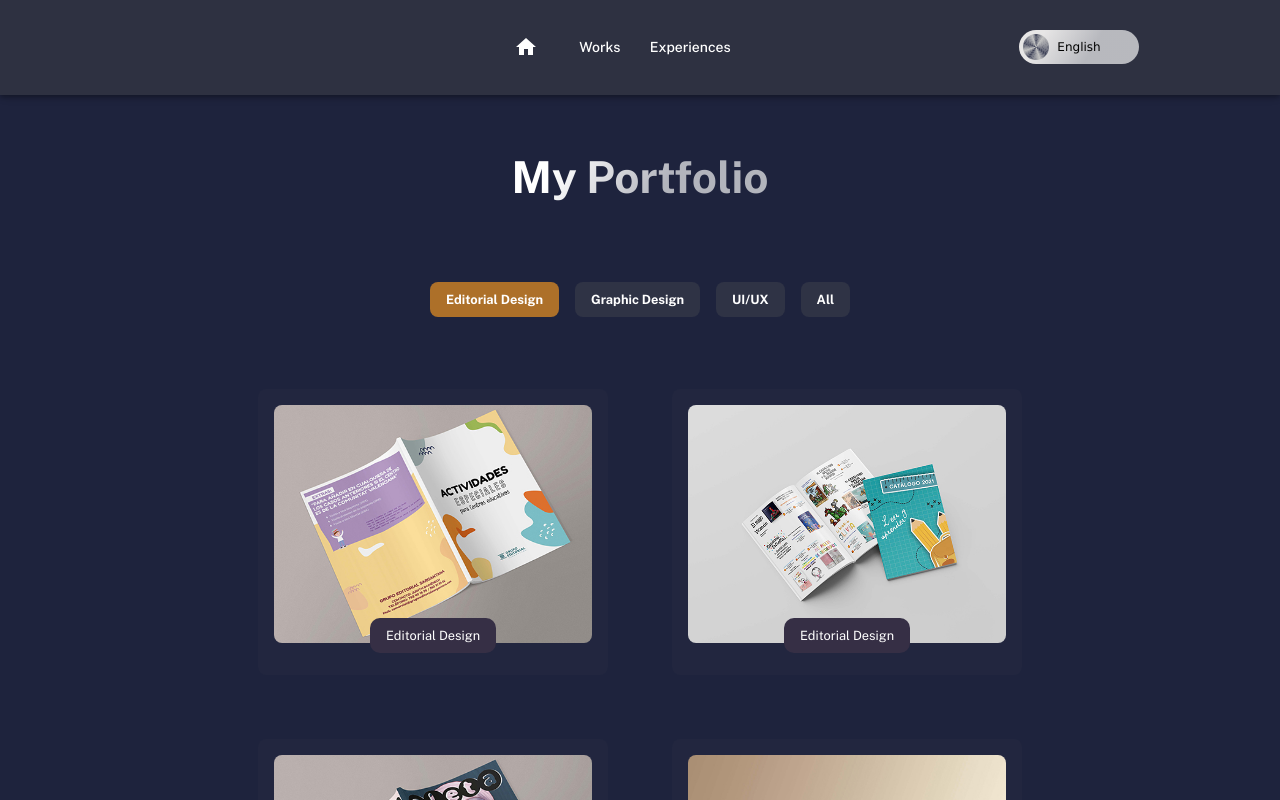
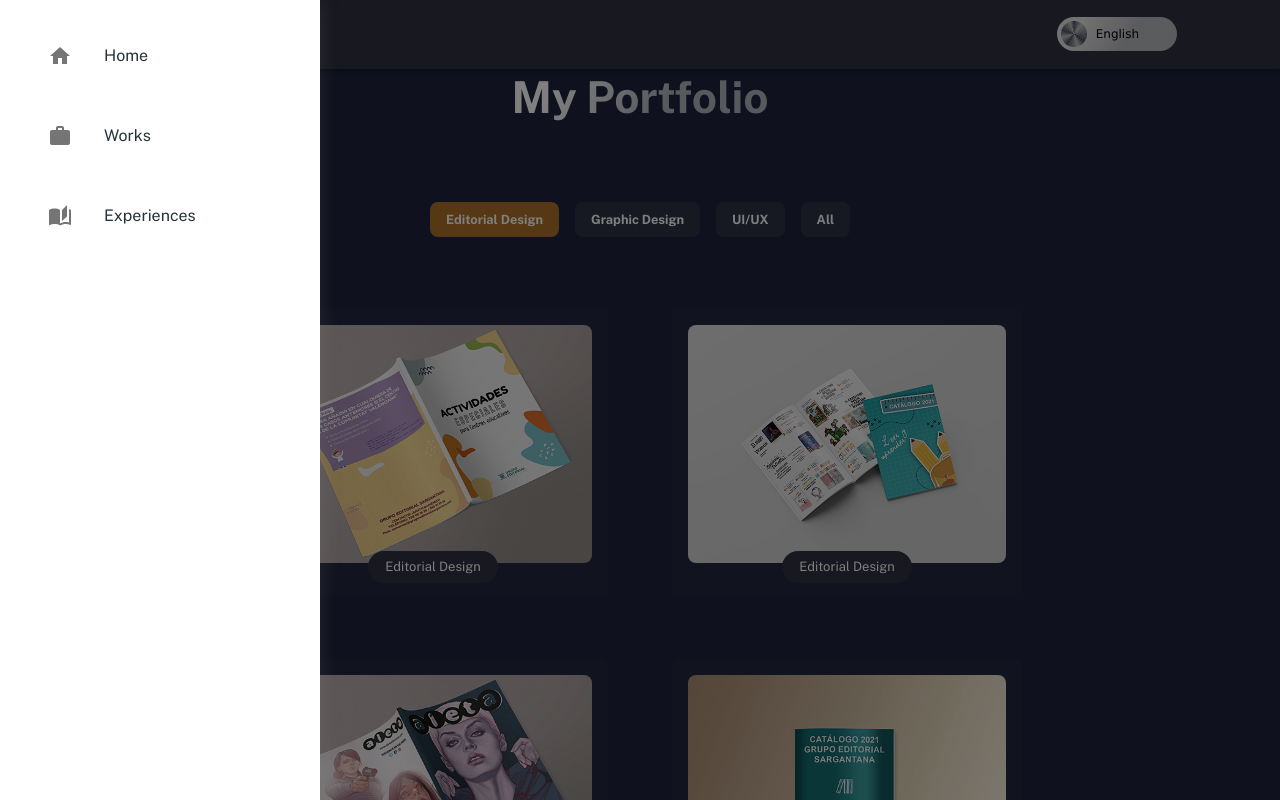
Before and after one commit to AbrahamRivero/David_Portfolio_NextJs, a Next.js app: page /works in a window 1280 px wide. Both pictures are taken after a click on the button "menu". Shown: the top 800 px of the page. Built offline with nearby package versions, Linux system fonts and the light colour scheme.

Commit message:
Ajustes realizados

```diff
--- a/package.json
+++ b/package.json
@@ -20,6 +20,7 @@
 		"@mui/lab": "^5.0.0-alpha.87",
 		"@mui/material": "^5.8.5",
 		"@mui/styles": "^5.8.4",
+		"@next/bundle-analyzer": "^12.2.2",
 		"@redux-devtools/extension": "^3.2.2",
 		"@reduxjs/toolkit": "^1.8.1",
 		"@sanity/client": "^3.2.0",
@@ -27,10 +28,14 @@
 		"dayjs": "^1.11.3",
 		"framer-motion": "^6.3.15",
 		"graphql": "^16.5.0",
+		"infinite-react-carousel": "^1.2.11",
+		"lighthouse": "^9.6.3",
+		"mongodb": "^4.8.0",
 		"next": "^12.1.6",
 		"notistack": "^2.0.5",
 		"react": "^18.2.0",
 		"react-dom": "^18.2.0",
+		"react-elastic-carousel": "^0.11.5",
 		"react-hook-form": "^7.33.0",
 		"react-icons": "^4.4.0",
 		"react-redux": "^8.0.2",
--- a/src/components/others/Carousel/Carousel.js
+++ b/src/components/others/Carousel/Carousel.js
@@ -1,7 +1,7 @@
 import { Fragment } from 'react'
 import Box from '@mui/material/Box'
-
 import classes from '../../../../styles/Carousel.module.scss'
+import Image from 'next/image'
 
 const Carousel = ({ images }) => {
 	return (
@@ -12,7 +12,7 @@ const Carousel = ({ images }) => {
 						<Fragment key={index}>
 							<input type="radio" name="slider" defaultChecked />
 							<Box className={classes.imgBx}>
-								<img src={image} />
+								<Image src={image} />
 							</Box>
 						</Fragment>
 					)
--- /dev/null
+++ b/src/components/others/UserLayout/components/Drawer/NavigationDrawer.js
@@ -0,0 +1,181 @@
+import { Fragment } from 'react'
+import { navigationDrawerLinks, navigationDrawerRefs } from './constants'
+import { useSelector } from 'react-redux'
+import { theme } from '../../../../../theme'
+import ListItemText from '@mui/material/ListItemText'
+import Drawer from '@mui/material/Drawer'
+import IconButton from '@mui/material/IconButton'
+import List from '@mui/material/List'
+import ListItem from '@mui/material/ListItem'
+import ListItemButton from '@mui/material/ListItemButton'
+import ListItemIcon from '@mui/material/ListItemIcon'
+import PropTypes from 'prop-types'
+import styled from '@mui/system/styled'
+import MenuIcon from '@mui/icons-material/Menu'
+import CloseIcon from '@mui/icons-material/Close'
+import Link from 'next/link'
+
+const NavigationDrawer = ({ toggle, setToggle, currentURL }) => {
+	const isEnglishSelected = useSelector(state => state.language.isEnglish)
+	const navigationRefs = navigationDrawerRefs.map(navigationRef => (
+		<ListItem
+			key={navigationRef.linkName}
+			disablePadding
+			onClick={() => {
+				setToggle(false)
+			}}
+		>
+			<Link href={navigationRef.linkUrl}>
+				<ListItemButton>
+					<ListItemIcon>{navigationRef.icon}</ListItemIcon>
+					<ListItemText
+						primary={
+							isEnglishSelected
+								? navigationRef.linkName
+								: navigationRef.linkNameEsp
+						}
+					/>
+				</ListItemButton>
+			</Link>
+		</ListItem>
+	))
+	return (
+		<Fragment>
+			<IconButton
+				size="large"
+				edge="start"
+				aria-label="menu"
+				onClick={() => {
+					setToggle(true)
+				}}
+			>
+				{!toggle ? (
+					<MenuIcon htmlColor={theme.palette.white} />
+				) : (
+					<CloseIcon htmlColor={theme.palette.white} />
+				)}
+			</IconButton>
+			<StyledDrawer
+				anchor="left"
+				open={toggle}
+				onClose={() => {
+					setToggle(false)
+				}}
+			>
+				<List>
+					{navigationDrawerLinks.map(navigationLink => (
+						<ListItem
+							key={navigationLink.linkName}
+							disablePadding
+							onClick={() => {
+								setToggle(false)
+							}}
+						>
+							<Link href={navigationLink.linkUrl}>
+								<ListItemButton>
+									<ListItemIcon>{navigationLink.icon}</ListItemIcon>
+									<ListItemText
+										primary={
+											isEnglishSelected
+												? navigationLink.linkName
+												: navigationLink.linkNameEsp
+										}
+									/>
+								</ListItemButton>
+							</Link>
+						</ListItem>
+					))}
+					{(currentURL == '/' ||
+						currentURL == '/#skills' ||
+						currentURL == '/#contact') &&
+						navigationRefs}
+				</List>
+			</StyledDrawer>
+		</Fragment>
+	)
+}
+
+export default NavigationDrawer
+
+NavigationDrawer.propTypes = {
+	toggle: PropTypes.bool,
+	setToggle: PropTypes.func,
+}
+
+const StyledDrawer = styled(Drawer)(({ theme }) => ({
+	fontFamily: 'sans-serif',
+	'& .MuiDrawer-paper': {
+		position: 'fixed',
+		top: 0,
+		bottom: 0,
+		right: 0,
+		zIndex: 5,
+
+		padding: '1rem',
+
+		width: '60%',
+		height: '100vh',
+
+		display: 'flex',
+		justifyContent: 'flex-start',
+		alignItems: 'flex-start',
+		flexDirection: 'column',
+
+		/* backgroundColor: '#282626f2', */
+		backgroundSize: 'cover',
+		backgroundRepeat: 'repeat',
+
+		/* top box shadow */
+
+		boxShadow: '0px 0px 20px rgba(168, 168, 168, 0.15)',
+
+		[theme.breakpoints.up('md')]: {
+			width: '25%',
+		},
+
+		'& .MuiIconButton-root': {
+			width: '35px',
+			height: '35px',
+			color: '#fff',
+			margin: '0.5rem 1rem',
+		},
+
+		'& .MuiList-root': {
+			listStyle: 'none',
+			margin: 0,
+			padding: 0,
+			height: '100%',
+			width: '100%',
+
+			display: 'flex',
+			justifyContent: 'flex-start',
+			alignItems: 'flex-start',
+			flexDirection: 'column',
+
+			'& .MuiListItem-root': {
+				margin: '1rem',
+
+				'& .MuiLink-root': {
+					color: '#fff',
+					textTransform: 'uppercase',
+					fontSize: '1rem',
+					fontWeight: 500,
+					transition: 'all 0.3s ease-in-out',
+					cursor: 'pointer',
+					width: '100%',
+
+					'&:hover': {
+						color: '#313bac',
+					},
+				},
+				'&:hover': {
+					background: '#89bed359',
+					width: '93%',
+				},
+			},
+		},
+		/* [theme.breakpoints.up('lg')]: {
+			display: 'none',
+		}, */
+	},
+}))
--- /dev/null
+++ b/src/components/others/UserLayout/components/Drawer/constants.js
@@ -0,0 +1,41 @@
+import AutoStoriesIcon from '@mui/icons-material/AutoStories'
+import HomeIcon from '@mui/icons-material/Home'
+import WorkIcon from '@mui/icons-material/Work'
+import BoltIcon from '@mui/icons-material/Bolt'
+import ContactsIcon from '@mui/icons-material/Contacts'
+
+export const navigationDrawerLinks = [
+	{
+		linkName: 'Home',
+		linkNameEsp: 'Inicio',
+		linkUrl: '/',
+		icon: <HomeIcon />,
+	},
+	{
+		linkName: 'Works',
+		linkNameEsp: 'Proyectos',
+		linkUrl: '/works',
+		icon: <WorkIcon />,
+	},
+	{
+		linkName: 'Experiences',
+		linkNameEsp: 'Experiencias',
+		linkUrl: 'experiences',
+		icon: <AutoStoriesIcon />,
+	},
+]
+
+export const navigationDrawerRefs = [
+	{
+		linkName: 'Skills',
+		linkNameEsp: 'Habilidades',
+		linkUrl: '#skills',
+		icon: <BoltIcon />,
+	},
+	{
+		linkName: 'Contact',
+		linkNameEsp: 'Contacto',
+		linkUrl: '#contact',
+		icon: <ContactsIcon />,
+	},
+]
--- /dev/null
+++ b/src/components/others/UserLayout/components/Drawer/index.js
@@ -0,0 +1,19 @@
+import { useState } from 'react'
+import { useRouter } from 'next/router'
+import { extractURLPath } from '../../../../../helpers/utils'
+import withHoc from '../../../../hocs/withHoc'
+import NavigationDrawer from './NavigationDrawer'
+
+const withContainer = withHoc(() => {
+	const [toggle, setToggle] = useState(false)
+	const { asPath } = useRouter()
+	const currentURL = extractURLPath(asPath)
+
+	return {
+		toggle,
+		setToggle,
+		currentURL,
+	}
+})
+
+export default withContainer(NavigationDrawer)
--- a/src/components/others/UserLayout/components/Navbar/Navbar.js
+++ b/src/components/others/UserLayout/components/Navbar/Navbar.js
@@ -1,24 +1,18 @@
-import { styled } from '@mui/system'
-import { MediaMobile } from '../../../Media'
-import { MediaDesktop } from '../../../Media'
+import { Fragment } from 'react'
+import { theme } from '../../../../../theme'
+import { MediaMobile, MediaDesktop } from '../../../Media'
+import styled from '@mui/system/styled'
 import MuiAppBar from '@mui/material/AppBar'
+import Toolbar from '@mui/material/Toolbar'
+import Switch from '../../../LanguageSwitch/Switch'
+import NavigationDrawer from '../Drawer'
 import Box from '@mui/material/Box'
-import Button from '@mui/material/Button'
-import Toolbar from '@mui/material/Toolbar'
 import IconButton from '@mui/material/IconButton'
 import MenuIcon from '@mui/icons-material/MenuSharp'
-import HamburgerMenu from '../HamburguerMenu'
-import Switch from '../../../LanguageSwitch/Switch'
-import HomeIcon from '@mui/icons-material/Home'
-import LinkItem from 'next/link'
-import { Link } from '@mui/material'
-import { theme } from '../../../../../theme'
-import { useSelector } from 'react-redux'
 
 const AppBar = () => {
-	const isEnglishSelected = useSelector(state => state.language.isEnglish)
 	return (
-		<Box flexGrow={1}>
+		<Fragment>
 			<StyledAppBar position="fixed">
 				<FlexToolbar disableGutters>
 					<Box
@@ -29,14 +23,11 @@ const AppBar = () => {
 						id="BOX"
 					>
 						<Box display="flex" alignItems="center" width="100%">
-							<MediaMobile>
-								<HamburgerMenu>
-									<IconButton size="large" edge="start" aria-label="menu">
-										<MenuIcon />
-									</IconButton>
-								</HamburgerMenu>
-							</MediaMobile>
-
+							<NavigationDrawer>
+								<IconButton size="large" edge="start" aria-label="menu">
+									<MenuIcon htmlColor={theme.palette.white} />
+								</IconButton>
+							</NavigationDrawer>
 							<Box
 								display="flex"
 								justifyContent="flex-end"
@@ -47,7 +38,6 @@ const AppBar = () => {
 									component="div"
 									alignItems="center"
 									display="flex"
-									width="65%"
 								>
 									<Box
 										display="flex"
@@ -55,65 +45,6 @@ const AppBar = () => {
 										alignItems="center"
 										width="100%"
 									>
-										{/* 		<Box display="flex" flexDirection="row">
-										{['home', 'work', 'skills', 'experiences', 'contact'].map(
-											item => (
-												<li className="app__flex p-text" key={`link-${item}`}>
-													<div />
-													<StyledLinkButton href={`#${item}`}>
-														{item}
-													</StyledLinkButton>
-												</li>
-											)
-										)}
-									</Box> */}
-										<Box display="flex" flexDirection="row">
-											<li className="app__flex p-text btn-98" key={`link-home`}>
-												<div />
-												<StyledLink href={`/`}>
-													<StyledLinkButton>
-														<HomeIcon />
-													</StyledLinkButton>
-												</StyledLink>
-											</li>
-											<li className="app__flex p-text btn-98" key={`link-work`}>
-												<div />
-												<StyledLink href={`/works`}>
-													<StyledLinkButton>
-														{isEnglishSelected ? 'works' : 'proyectos'}
-													</StyledLinkButton>
-												</StyledLink>
-											</li>
-										{/* 	<li
-												className="app__flex p-text btn-98"
-												key={`link-skills`}
-											>
-												<div />
-												<StyledLinkButton href={`#skills`}>
-													{isEnglishSelected ? 'skills' : 'habilidades'}
-												</StyledLinkButton>
-											</li> */}
-											<li
-												className="app__flex p-text btn-98"
-												key={`link-experiences`}
-											>
-												<div />
-												<StyledLink href={`/experiences`}>
-													<StyledLinkButton>
-														{isEnglishSelected ? 'experiences' : 'experiencias'}
-													</StyledLinkButton>
-												</StyledLink>
-											</li>
-										{/* 	<li
-												className="app__flex p-text btn-98"
-												key={`link-contact`}
-											>
-												<div />
-												<StyledLinkButton href={`#contact`}>
-													{isEnglishSelected ? 'contact' : 'contacto'}
-												</StyledLinkButton>
-											</li> */}
-										</Box>
 										<Switch />
 									</Box>
 								</MediaDesktop>
@@ -122,7 +53,7 @@ const AppBar = () => {
 					</Box>
 				</FlexToolbar>
 			</StyledAppBar>
-		</Box>
+		</Fragment>
 	)
 }
 
@@ -131,7 +62,7 @@ export default AppBar
 const FlexToolbar = styled(Toolbar)(({ theme }) => ({
 	display: 'flex',
 	flexDirection: 'column',
-	padding: `${theme.spacing(3)} ${theme.spacing(1)}`,
+	padding: `${theme.spacing(1.3)} ${theme.spacing(1)}`,
 
 	[theme.breakpoints.down('lg')]: {
 		justifyContent: 'center',
@@ -139,22 +70,14 @@ const FlexToolbar = styled(Toolbar)(({ theme }) => ({
 	},
 }))
 
-const StyledLinkButton = styled(Button)(({ theme }) => ({
-	color: theme.palette.primary.contrastText,
-}))
-
-const StyledLink = styled(LinkItem)(({ theme }) => ({
-	textDecoration: 'none',
-}))
-
 const StyledAppBar = styled(MuiAppBar)(({ theme }) => ({
 	backgroundColor: '#2e3141',
 	color: theme.palette.text.primary,
 	padding: '0 14px',
 	[theme.breakpoints.only('lg')]: {
-		padding: '0 10%',
+		padding: '0 7%',
 	},
 	[theme.breakpoints.up('xl')]: {
-		padding: '0 13% ',
+		padding: '0 10% ',
 	},
 }))
--- a/src/container/Work/Works.js
+++ b/src/container/Work/Works.js
@@ -9,6 +9,8 @@ import styled from '@mui/system/styled'
 import Link from 'next/link'
 
 import styles from '../../../styles/Work.module.scss'
+import ActionAreaCard from '../../components/others/Cards/WorkCards'
+import { Chip } from '@mui/material'
 
 const Works = () => {
 	const isEnglishSelected = useSelector(state => state.language.isEnglish)
@@ -111,11 +113,7 @@ const Works = () => {
 								</div>
 
 								<div className={`${styles.app__work_content} app__flex`}>
-									<div className={`${styles.app__work_tag} app__flex`}>
-										<p className="p-text">
-											{isEnglishSelected ? work.tag : work.tagEsp}
-										</p>
-									</div>
+								<TagChip label={isEnglishSelected ? work.tag : work.tagEsp} />
 								</div>
 							</div>
 						</Tooltip>
@@ -131,3 +129,12 @@ export default AppWrap(
 	'work',
 	'app__workBg'
 )
+
+const TagChip = styled(Chip)(({ theme }) => ({
+	color: theme.palette.white,
+	margin: '3px',
+	padding: '5px',
+	position: 'absolute',
+	top: '-15px',
+	background: '#2e3141',
+}))
--- a/src/pages/_document.js
+++ b/src/pages/_document.js
@@ -1,20 +1,20 @@
 import Document, { Html, Head, Main, NextScript } from 'next/document'
 
 class CustomDocument extends Document {
-	render () {
+	render() {
 		return (
-			<Html>
-				<Head>
-					<link rel='icon' href='/logo.svg' />
-					<link rel='preconnect' href='https://fonts.googleapis.com'></link>
+			<Html lang="en-US">
+				<Head title="David Portfolio">
+					<link rel="icon" href="/logo.svg" />
+					<link rel="preconnect" href="https://fonts.googleapis.com"></link>
 					<link
-						rel='preconnect'
-						href='https://fonts.gstatic.com'
-						crossOrigin='true'
+						rel="preconnect"
+						href="https://fonts.gstatic.com"
+						crossOrigin="true"
 					></link>
 					<link
-						href='https://fonts.googleapis.com/css2?family=Public+Sans:wght@300;400;500;600;700&display=swap'
-						rel='stylesheet'
+						href="https://fonts.googleapis.com/css2?family=Public+Sans:wght@300;400;500;600;700&display=swap"
+						rel="stylesheet"
 					></link>
 				</Head>
 				<body>
--- a/src/pages/works/index.js
+++ b/src/pages/works/index.js
@@ -6,9 +6,7 @@ import Box from '@mui/material/Box'
 const Works = () => (
 	<Page pageTitle="Works">
 		<Fragment>
-			<Box marginTop={10}>
-				<WorksComponent />
-			</Box>
+			<WorksComponent />
 		</Fragment>
 	</Page>
 )
```
Also changed, not shown: 1 other file (tests, documents, lock files or other folders).
